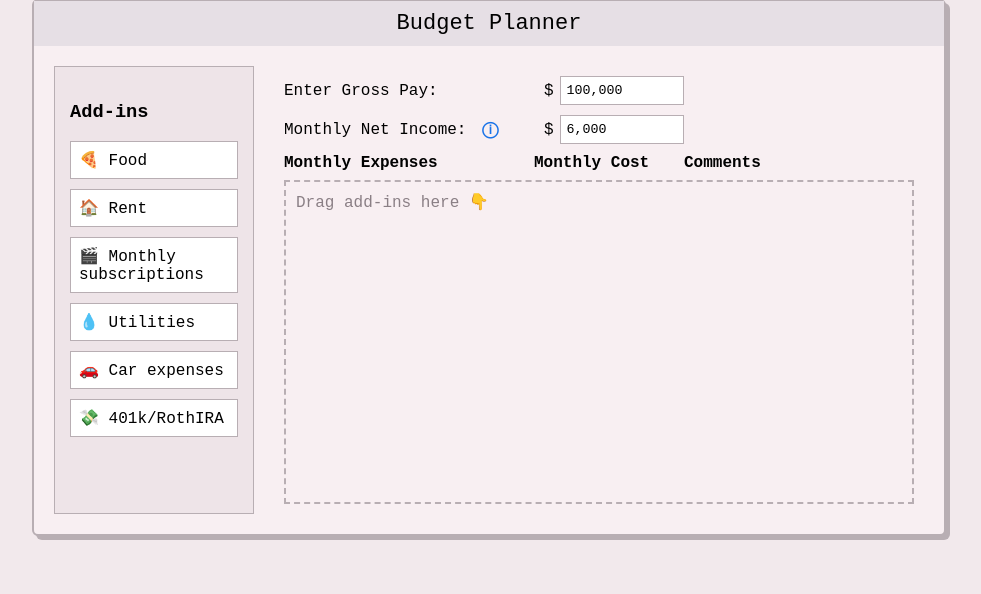
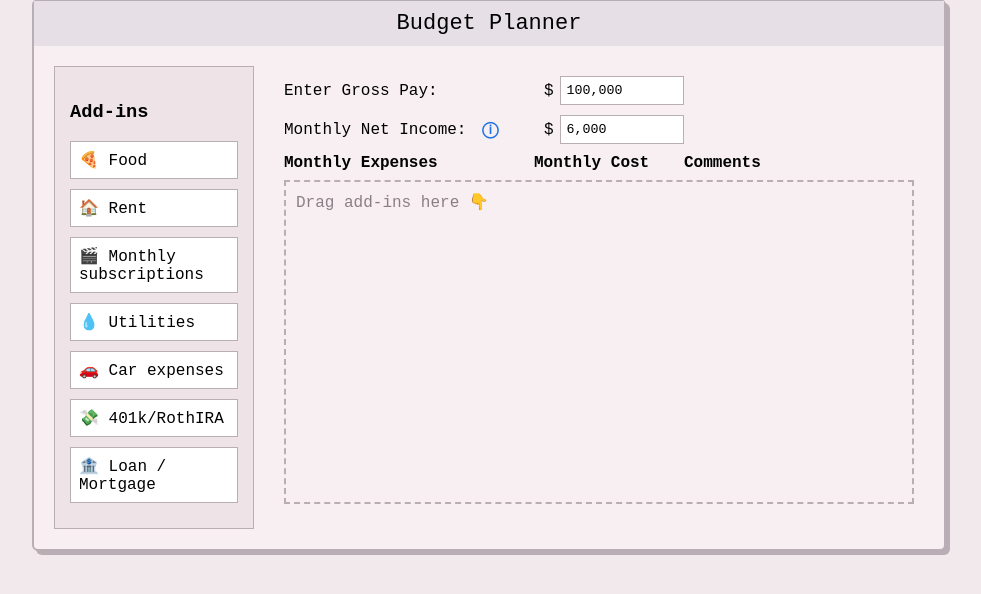
Before and after one commit to Srivacthi/Its-Giving-Solvency, a Flask app: page / in a window 1280 px wide. Shown: the part 49-643 px from the top of the page, without its empty margins (151-1132 px from the left). Run offline with Flask 3, Linux system fonts and the light colour scheme.

Commit message:
added loan/mortgage add-in widget

```diff
--- a/templates/budget2.html
+++ b/templates/budget2.html
@@ -152,6 +152,7 @@
         <div class="addon-btn" draggable="true" data-name="💧 Utilities">💧 Utilities</div>
         <div class="addon-btn" draggable="true" data-name="🚗 Car expenses">🚗 Car expenses</div>
         <div class="addon-btn" draggable="true" data-name="💸 401k/RothIRA">💸 401k/RothIRA</div>
+        <div class="addon-btn" draggable="true" data-name="🏦 Loan / Mortgage">🏦 Loan / Mortgage</div>
       </div>
 
       <div class="small-padding">
```
